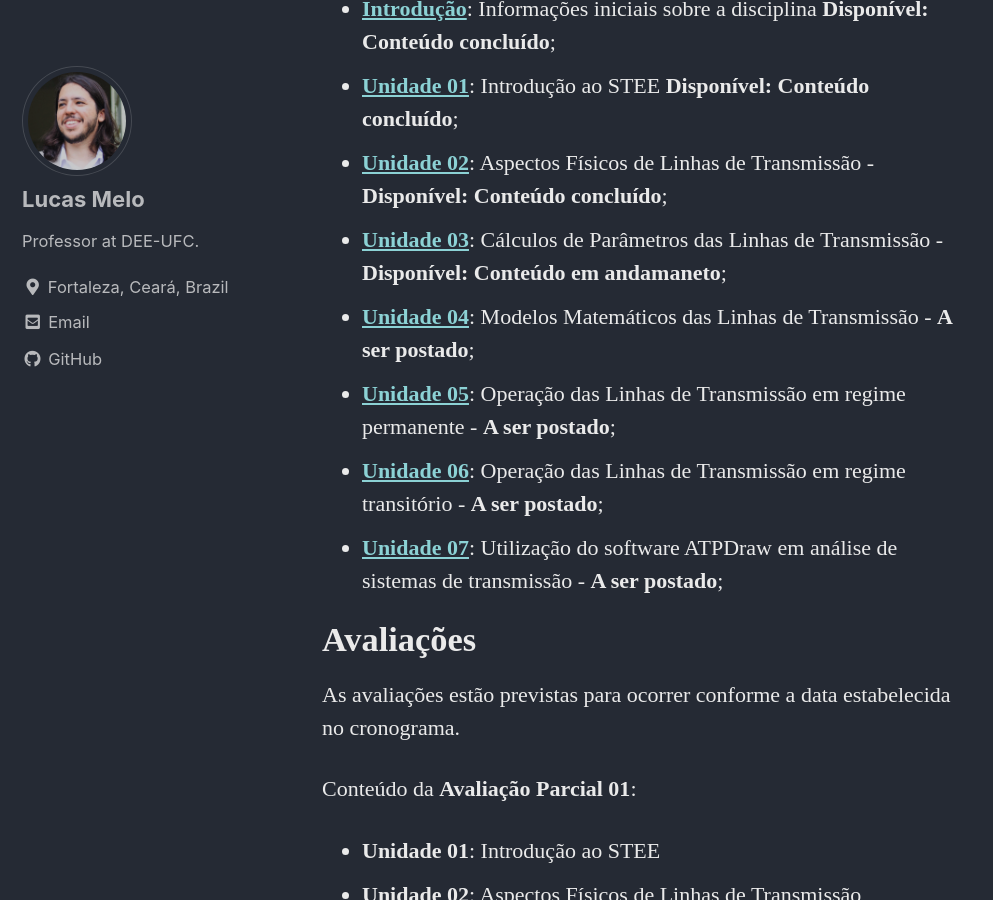
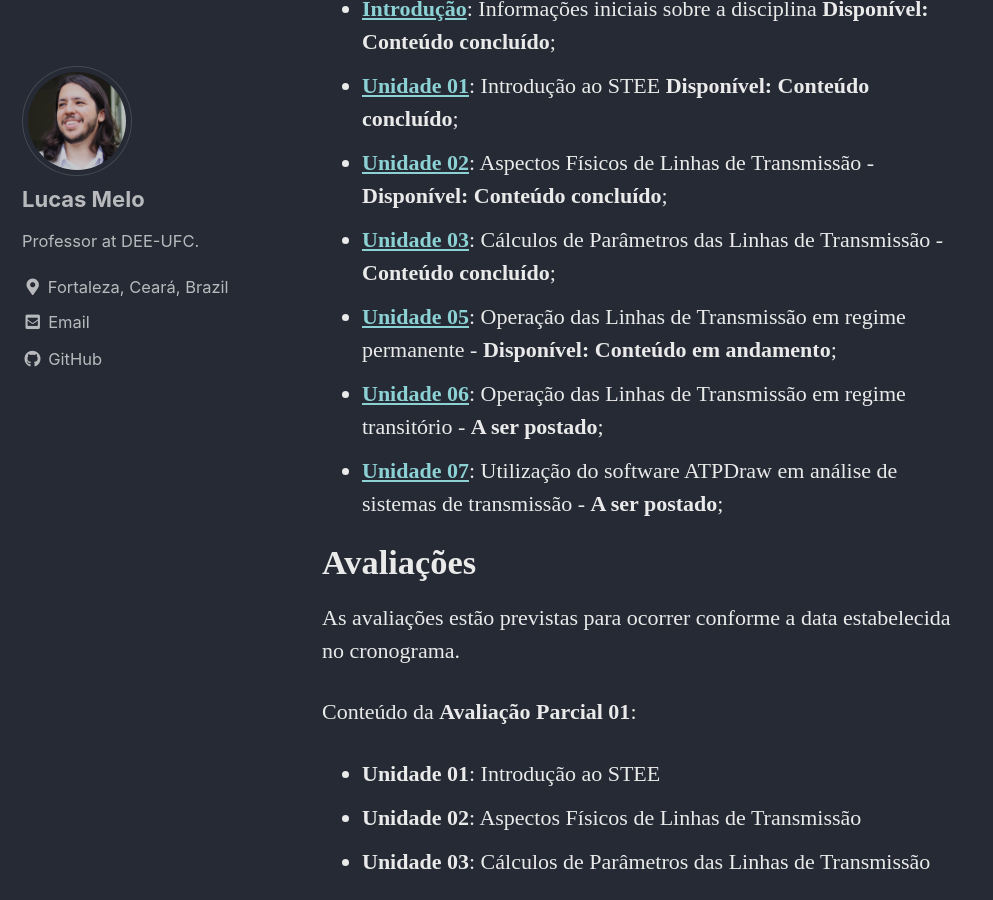
Before and after one commit to lucassm/lucassm.github.io, a Jekyll site: the page built from _teaching/TEE-2021-2/index.md, in a window 1280 px wide and 900 px high, scrolled down 3373 px. Shown: the whole window, without its empty margins (0-993 px from the left). Built offline with Jekyll 4.4.1, drawn with Linux system fonts in a browser that asks for light colours; cached includes are drawn as plain includes; some web fonts are replaced; formulas are drawn with MathJax 3.

Commit message:
UPDATE: Unidade 04 de TEE-2021-2

```diff
--- a/_teaching/TEE-2021-2/index.md
+++ b/_teaching/TEE-2021-2/index.md
@@ -74,11 +74,10 @@ Conteúdo programado para ser ministrado no decorrer da disciplina:
 - [**Introdução**](/teaching/TEE-2021-2/Introducao): Informações iniciais sobre a disciplina **Disponível: Conteúdo concluído**;
 - [**Unidade 01**](/teaching/TEE-2021-2/Unidade-01): Introdução ao STEE **Disponível: Conteúdo concluído**;
 - [**Unidade 02**](/teaching/TEE-2021-2/Unidade-02): Aspectos Físicos de Linhas de Transmissão - **Disponível: Conteúdo concluído**;
-- [**Unidade 03**](/teaching/TEE-2021-2/Unidade-03): Cálculos de Parâmetros das Linhas de Transmissão - **Disponível: Conteúdo em andamaneto**;
-- [**Unidade 04**](/teaching/TEE-2021-2/Unidade-04): Modelos Matemáticos das Linhas de Transmissão - **A ser postado**;
-- [**Unidade 05**](/teaching/TEE-2021-2/Unidade-05): Operação das Linhas de Transmissão em regime permanente - **A ser postado**;
-- [**Unidade 06**](/teaching/TEE-2021-2/Unidade-06): Operação das Linhas de Transmissão em regime transitório - **A ser postado**;
-- [**Unidade 07**](/teaching/TEE-2021-2/Unidade-07): Utilização do software ATPDraw em análise de sistemas de transmissão - **A ser postado**;
+- [**Unidade 03**](/teaching/TEE-2021-2/Unidade-03): Cálculos de Parâmetros das Linhas de Transmissão - **Conteúdo concluído**;
+- [**Unidade 05**](/teaching/TEE-2021-2/Unidade-04): Operação das Linhas de Transmissão em regime permanente - **Disponível: Conteúdo em andamento**;
+- [**Unidade 06**](/teaching/TEE-2021-2/Unidade-05): Operação das Linhas de Transmissão em regime transitório - **A ser postado**;
+- [**Unidade 07**](/teaching/TEE-2021-2/Unidade-06): Utilização do software ATPDraw em análise de sistemas de transmissão - **A ser postado**;
 
 # Avaliações
 
```
Also changed, not shown: _teaching/TEE-2021-2/Unidade-03/index.md (+2 -2 lines), _teaching/TEE-2021-2/Unidade-04/index.md (added, +19 -0 lines).
